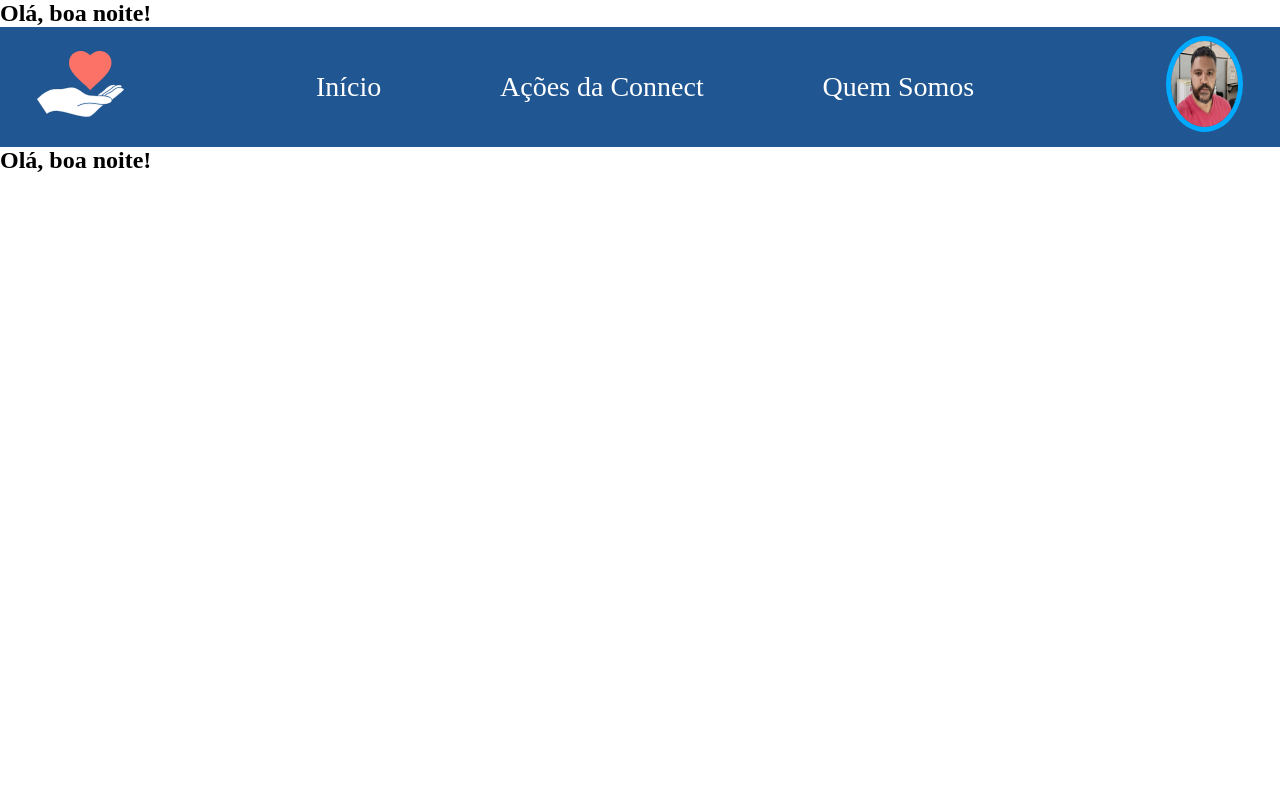
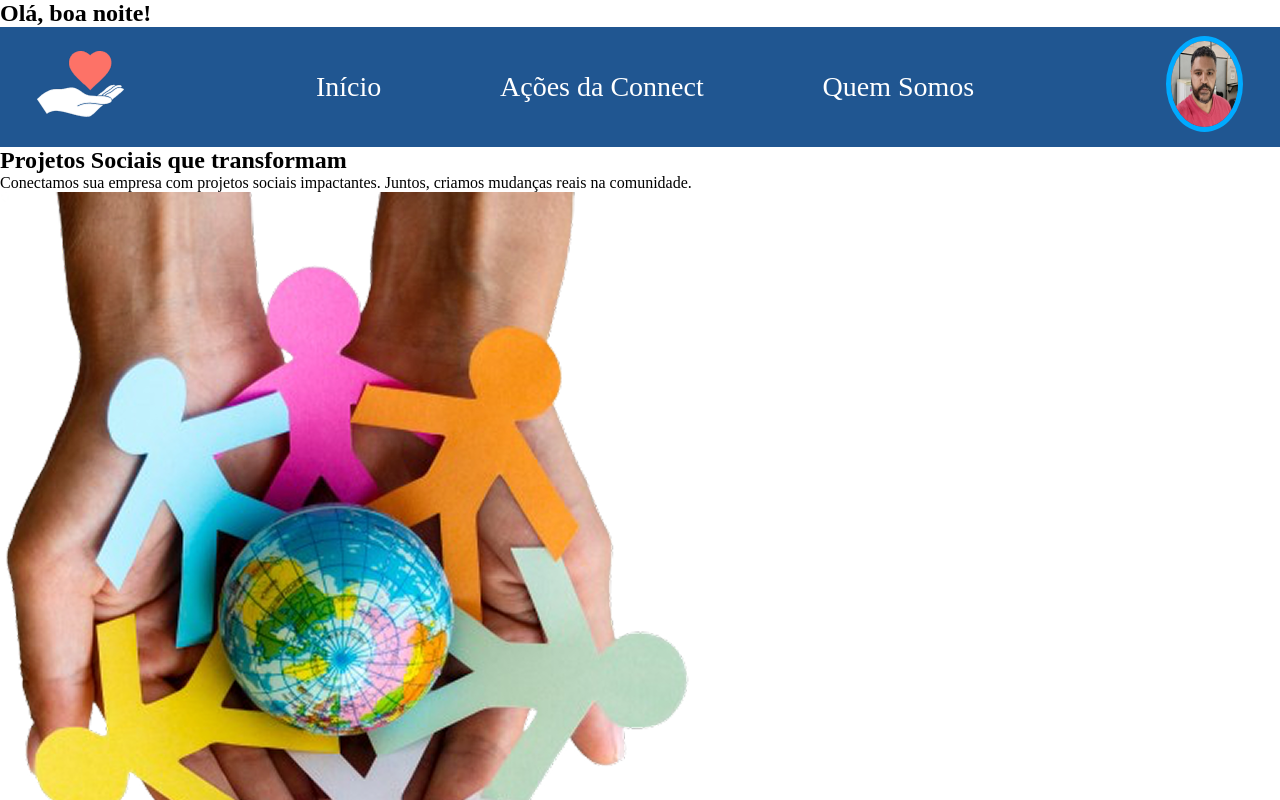
Before and after one commit to DouglasMNascimentoDev/DesafioFinalFront, a React (Vite) app: page / in a window 1280 px wide. Shown: the top 800 px of the page. Built offline with nearby package versions, Linux system fonts and the light colour scheme.

Commit message:
Finalizamos a navbar e iniciamos a tela inicial

```diff
--- a/src/components/Inicio/Inicio.jsx
+++ b/src/components/Inicio/Inicio.jsx
@@ -1,10 +1,17 @@
-import React from 'react'
+import styles from "./Inicio.module.scss";
+import ImgInicial from "../../assets/img-tela-inicial.png"
 function Inicio() {
   return (
-    <>
-
-    <h2> Olá, boa noite! </h2>
-    </>
-  )
+    <section className={styles.containerTelaInicial}>
+      <div>
+        <h1> Projetos Sociais que transformam </h1>
+        <p>
+          Conectamos sua empresa com projetos sociais impactantes. Juntos,
+          criamos mudanças reais na comunidade.
+        </p>
+      </div>
+      <img src={ImgInicial} alt="Imagem da tela inicial" />
+    </section>
+  );
 }
-export default Inicio
+export default Inicio;
--- a/src/components/Inicio/Inicio.module.scss
+++ b/src/components/Inicio/Inicio.module.scss
@@ -0,0 +1,3 @@
+.containerTelaInicial{
+
+}
```
